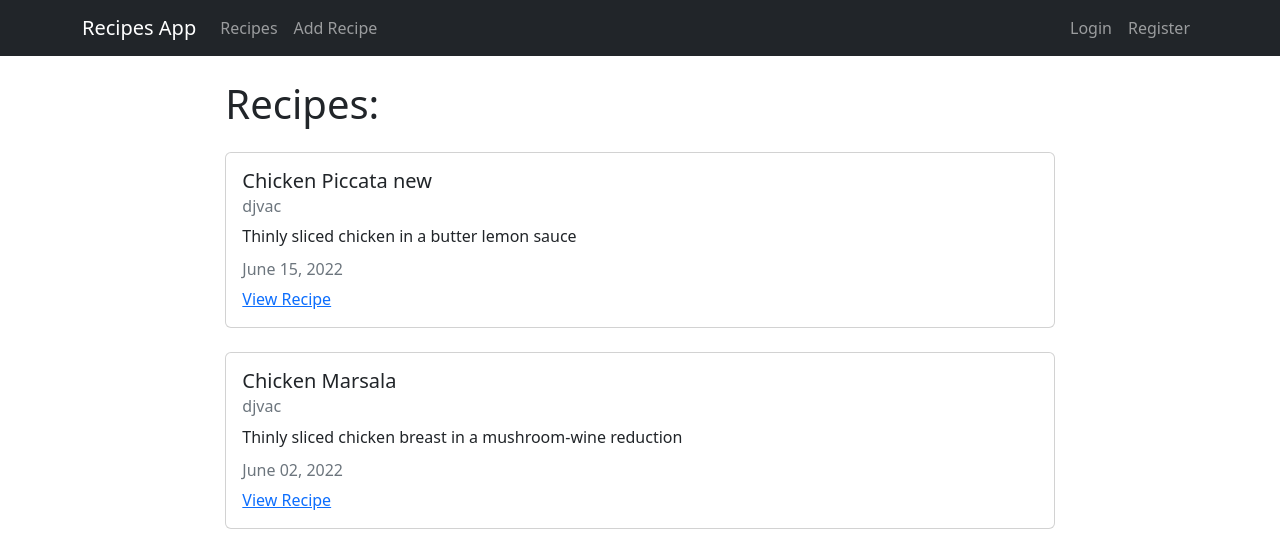
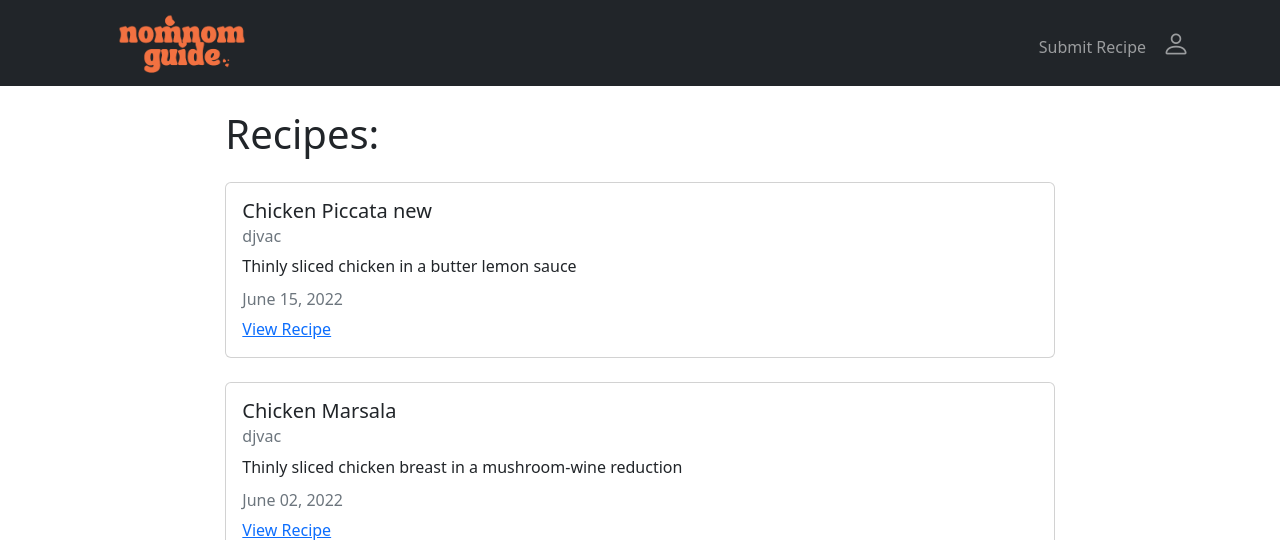
Before and after one commit to b0kja85/nomnom-guide, a Django app: page / in a window 1280 px wide. Shown: the top 540 px of the page. Run offline with Django 3.2, Linux system fonts and the light colour scheme; data comes from the database, SQL or seed files in the repository.

Commit message:
fix: finished navbar

```diff
--- a/recipes/templates/recipes/base.html
+++ b/recipes/templates/recipes/base.html
@@ -1,12 +1,13 @@
 <!DOCTYPE html>
+{% load static %}
 <html lang="en">
   <head>
     <meta charset="utf-8" />
     <meta name="viewport" content="width=device-width, initial-scale=1" />
     {% if title %}
-    <title>Django Recipes - {{title}}</title>
+    <title>Nomnom Guide {{ title }}</title>
     {% else %}
-    <title>Django Recipes</title>
+    <title>Nomnom Guide</title>
     {% endif %}
     <link
       href="https://cdn.jsdelivr.net/npm/bootstrap@5.2.0-beta1/dist/css/bootstrap.min.css"
@@ -14,11 +15,17 @@
       integrity="sha384-0evHe/X+R7YkIZDRvuzKMRqM+OrBnVFBL6DOitfPri4tjfHxaWutUpFmBp4vmVor"
       crossorigin="anonymous"
     />
+    <link
+      href="https://cdn.jsdelivr.net/npm/bootstrap-icons/font/bootstrap-icons.css"
+      rel="stylesheet"
+    />
   </head>
   <body>
     <nav class="navbar navbar-expand-lg navbar-dark bg-dark">
       <div class="container">
-        <a class="navbar-brand" href="{% url 'recipes-home' %}">Recipes App</a>
+        <a class="navbar-brand" href="{% url 'recipes-home' %}">
+          <img src="{% static 'images/nomnom.png' %}" style="width: 200px; height: auto;">
+        </a>
         <button
           class="navbar-toggler"
           type="button"
@@ -31,32 +38,33 @@
           <span class="navbar-toggler-icon"></span>
         </button>
         <div class="collapse navbar-collapse" id="navbarNav">
-          <ul class="navbar-nav">
+          <ul class="navbar-nav ms-auto">
+            {% if not user.is_authenticated %}
             <li class="nav-item">
-              <a
-                class="nav-link"
-                aria-current="page"
-                href="{% url 'recipes-home' %}"
-                >Recipes</a
+              <a class="nav-link " style="height: 50px; line-height: 50px;" href="{% url 'recipes-create' %}"
+                >Submit Recipe</a
               >
             </li>
             <li class="nav-item">
-              <a class="nav-link" href="{% url 'recipes-create' %}">Add Recipe</a>
+                <a class="nav-link bi bi-person fs-3" href="{% url 'user-profile' %}">
+                </a>
+              </li>
+
+
             </li>
+            {% else %}
+            <li class="nav-item">
+              <a class="nav-item nav-link" href="{% url 'user-profile' %}"
+                >My Profile</a
+              >
+            </li>
+            <li class="nav-item">
+              <a class="nav-item nav-link" href="{% url 'user-logout' %}"
+                >Logout</a
+              >
+            </li>
+            {% endif %}
           </ul>
-        </div>
-        <div class="navbar-nav">
-          {% if user.is_authenticated %}
-          <a class="nav-item nav-link" href="{% url 'user-profile' %}"
-            >My Profile</a
-          >
-          <a class="nav-item nav-link" href="{% url 'user-logout' %}">Logout</a>
-          {% else %}
-          <a class="nav-item nav-link" href="{% url 'user-login' %}">Login</a>
-          <a class="nav-item nav-link" href="{% url 'user-register' %}"
-            >Register</a
-          >
-          {% endif %}
         </div>
       </div>
     </nav>
```
Also changed, not shown: config/settings.py (+6 -34 lines), recipes/static/images/nomnom.png (added).
